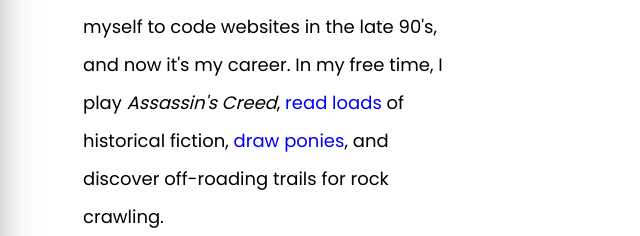
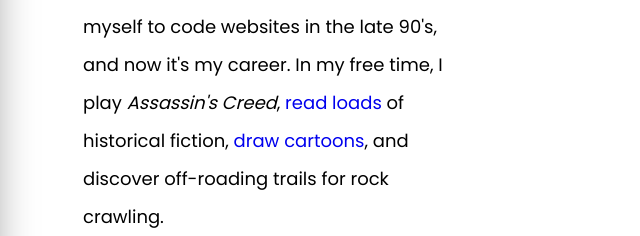
Before and after one commit to shannonklam/shannonklam.com, a plain HTML site: page index.html in a window 1280 px wide. Shown: the part 2224-2460 px from the top of the page, 637-1277 px from the left. Drawn offline with Linux system fonts and the light colour scheme.

Commit message:
Change wording in bio

```diff
--- a/index.html
+++ b/index.html
@@ -105,7 +105,7 @@
 				<img class="image" src="img/me.jpg" alt="Shannon" />
 			</div>
 			<div class="about">
-				<p class="text">I live deep in nerd territory. I taught myself to code websites in the late 90's, and now it's my career. In my free time, I play <em>Assassin's Creed</em>, <a href="https://www.goodreads.com/shannonklam" target="_blank">read loads</a> of historical fiction, <a href="https://instagram.com/chromadusk" target="_blank">draw ponies</a>, and discover off-roading trails for rock crawling.<br/><br/>When the world isn't drowning in plague, I also volunteer as a pet-assisted therapist for hospice patients. My <a href="https://instagram.com/goofywoofies" target="_blank" role="link">two giant dogs</a> help out with that.</p>
+				<p class="text">I live deep in nerd territory. I taught myself to code websites in the late 90's, and now it's my career. In my free time, I play <em>Assassin's Creed</em>, <a href="https://www.goodreads.com/shannonklam" target="_blank">read loads</a> of historical fiction, <a href="https://instagram.com/chromadusk" target="_blank">draw cartoons</a>, and discover off-roading trails for rock crawling.<br/><br/>When the world isn't drowning in plague, I also volunteer as a pet-assisted therapist for hospice patients. My <a href="https://instagram.com/goofywoofies" target="_blank" role="link">two giant dogs</a> help out with that.</p>
 			</div>
 		</div>
 	</section>
```
